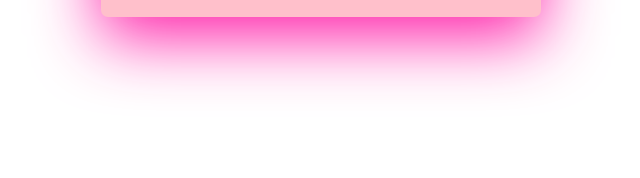
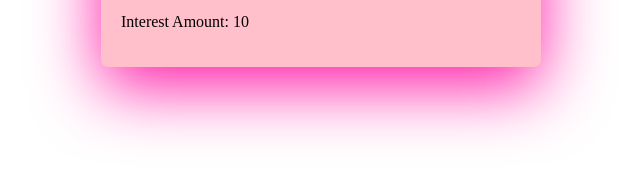
Before and after one commit to tyhieshajohnson/addUp, a plain HTML site: page index.html in a window 1280 px wide. Both pictures are taken after typing "5", "5" into the empty fields and a click on the button "Calculate". Shown: the part 350-528 px from the top of the page, without its empty margins (319-959 px from the left). Drawn offline with Linux system fonts and the light colour scheme.

Commit message:
add htmlResult

```diff
--- a/JS/script.js
+++ b/JS/script.js
@@ -8,4 +8,7 @@ document.getElementById('calculateButton').addEventListener('click', function()
 
     // log the result to the console
     console.log('Sum:', sum);
+
+    // show results
+    document.getElementById('result').textContent = 'Interest Amount: ' + sum;
 });
--- a/index.html
+++ b/index.html
@@ -18,6 +18,7 @@
         <!-- calculate -->
         <br>
         <button id="calculateButton">Calculate</button>
+        <p id="result"></p>
     </div>
     <script src="/JS/script.js"></script>
 </body>
```
